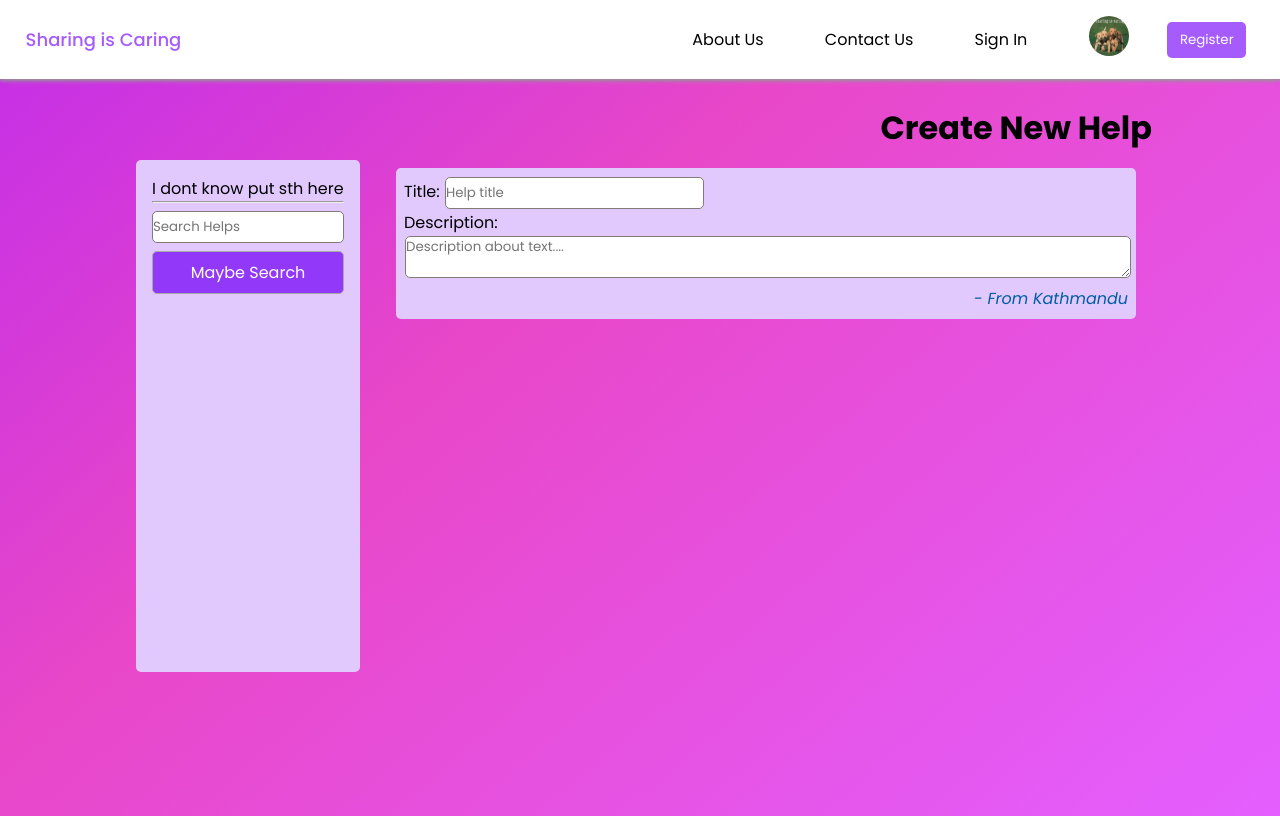
After one commit to NistCollegeTeam/College-Web-Project-I, a PHP site: page /new-help.php in a window 1280 px wide. The commit adds this page. Run offline with PHP 8.4, Linux system fonts and the light colour scheme.

Commit message:
new item

```diff
--- a/nav.php
+++ b/nav.php
@@ -18,7 +18,7 @@
         </div>
         <div class="nav-item">
             <a href="#" class='nav-link'>
-                <img src="./public/dog.jpeg" alt="" srcset="" class='avatar'>
+                <img src="./public/avatar.jpeg" alt="" srcset="" class='avatar'>
             </a>
         </div>
         <div class="nav-btn nav-item">
--- /dev/null
+++ b/new-help.php
@@ -0,0 +1,52 @@
+<!DOCTYPE html>
+<html lang="en">
+<head>
+    <meta charset="UTF-8">
+    <meta http-equiv="X-UA-Compatible" content="IE=edge">
+    <meta name="viewport" content="width=device-width, initial-scale=1.0">
+    <link rel="stylesheet" href="./styles/main.css">
+    <link rel="stylesheet" href="./styles/nav.css">
+    <link rel="stylesheet" href="./styles/list.css">
+    <title>Sharing is Caring | Create New Help</title>
+</head>
+<body>
+    <?php include("./nav.php") ?>
+    <div class="container">
+        <div class="title">
+            <h1>Create New Help</h1>
+        </div>
+        <div class="data-section">
+            <div class="sidebar">
+                I dont know put sth here
+                <hr>
+                <form class="search-form">
+                    <input type="text" name="search" class="search-input" placeholder="Search Helps">
+                    <button class="btn search-btn">
+                        Maybe Search
+                    </button>
+                </form>
+            </div>
+            <div class="helplist-container">
+                <div class="help-item">
+                    <div class="help-title">
+                        <label for="create-help-title">Title:</label>
+                        <input type="text" placeholder="Help title" id='create-help-title' class=''>
+                    </div>
+                    <div class="help-description">
+                        <label for="create-help-description">Description:</label>
+                        <textarea name="create-help-description" id="" class="textarea" placeholder="Description about text...."></textarea>
+                    </div>
+                    <div class="help-meta">
+                        - From Kathmandu
+                    </div>
+                </div>
+            </div>
+        </div>
+
+    </div>
+
+
+
+
+</body>
+</html>
--- a/styles/main.css
+++ b/styles/main.css
@@ -3,7 +3,7 @@
   --primary: #a65bfc;
   --secondary: #c099e8;
   --meta: rgb(0, 93, 168);
-  --btn-shadow: rgba(163, 211, 226, 0.897);
+  --focus-light: rgba(163, 211, 226, 0.897);
   padding: 0px;
   margin: 0px;
   font-family: Poppins;
@@ -40,11 +40,12 @@
   max-height: 10vh;
   cursor: pointer;
 }
+textarea:focus,
 input:focus,
 .btn:hover,
 .btn:focus {
-  box-shadow: 0px 0px 5px var(--btn-shadow), 0 0 5px var(--btn-shadow),
-    0 0 5px var(--btn-shadow);
+  box-shadow: 0px 0px 5px var(--focus-light), 0 0 5px var(--focus-light),
+    0 0 5px var(--focus-light);
   outline: none;
 }
 .btn:active {
@@ -54,6 +55,7 @@ input:focus,
   color: white;
 }
 
+.input,
 input {
   min-height: 30px;
   max-height: 10vh;
@@ -71,3 +73,12 @@ body {
     rgba(228, 95, 255, 1) 100%
   );
 }
+
+.textarea {
+  min-height: 30px;
+  max-height: 10vh;
+  border-radius: 5px;
+  margin: 1px;
+  border: 0.1em solid rgb(131, 122, 122);
+  width: 100%;
+}
```
Also changed, not shown: login.php (added, +20 -0 lines), public/avatar.jpeg (renamed from public/dog.jpeg).
